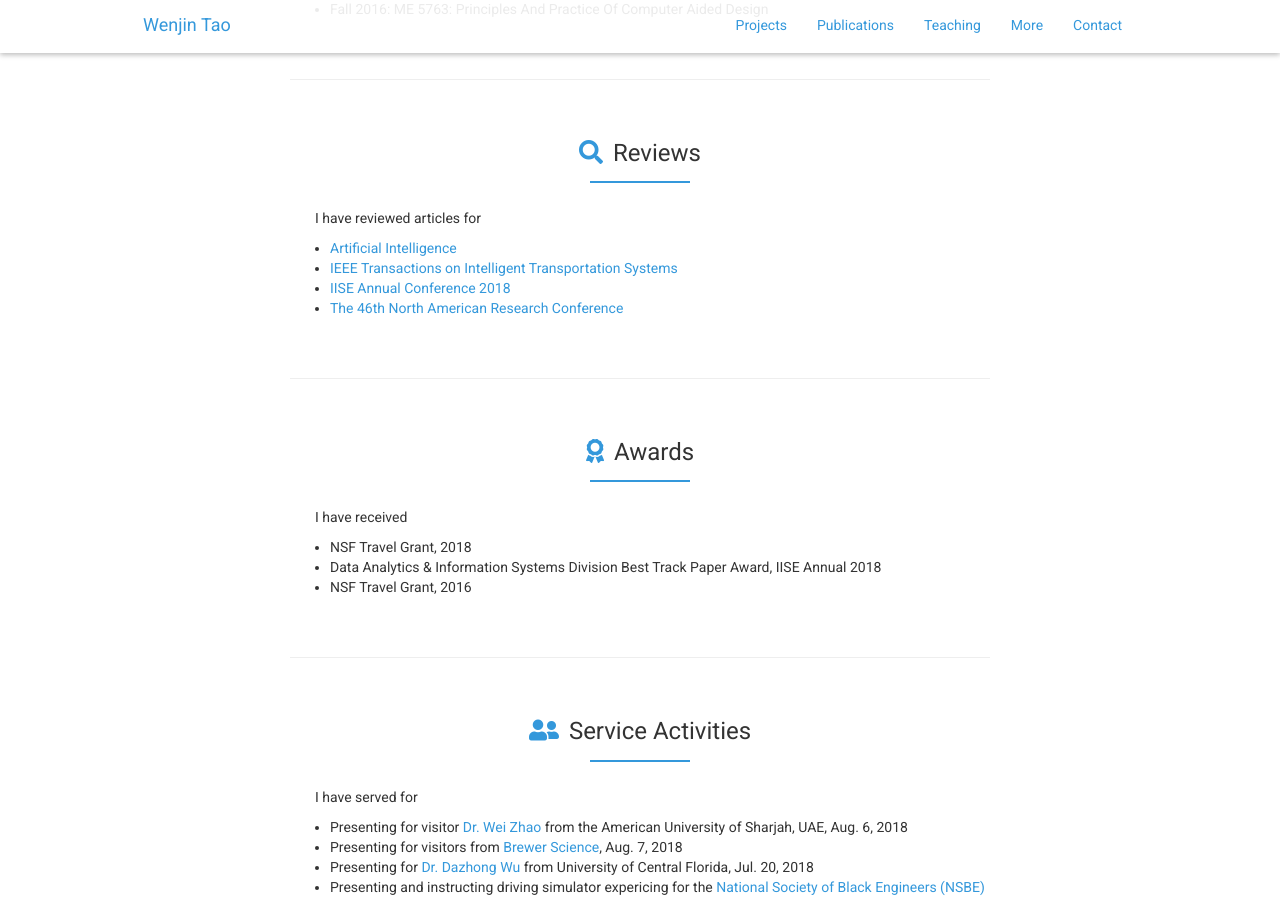
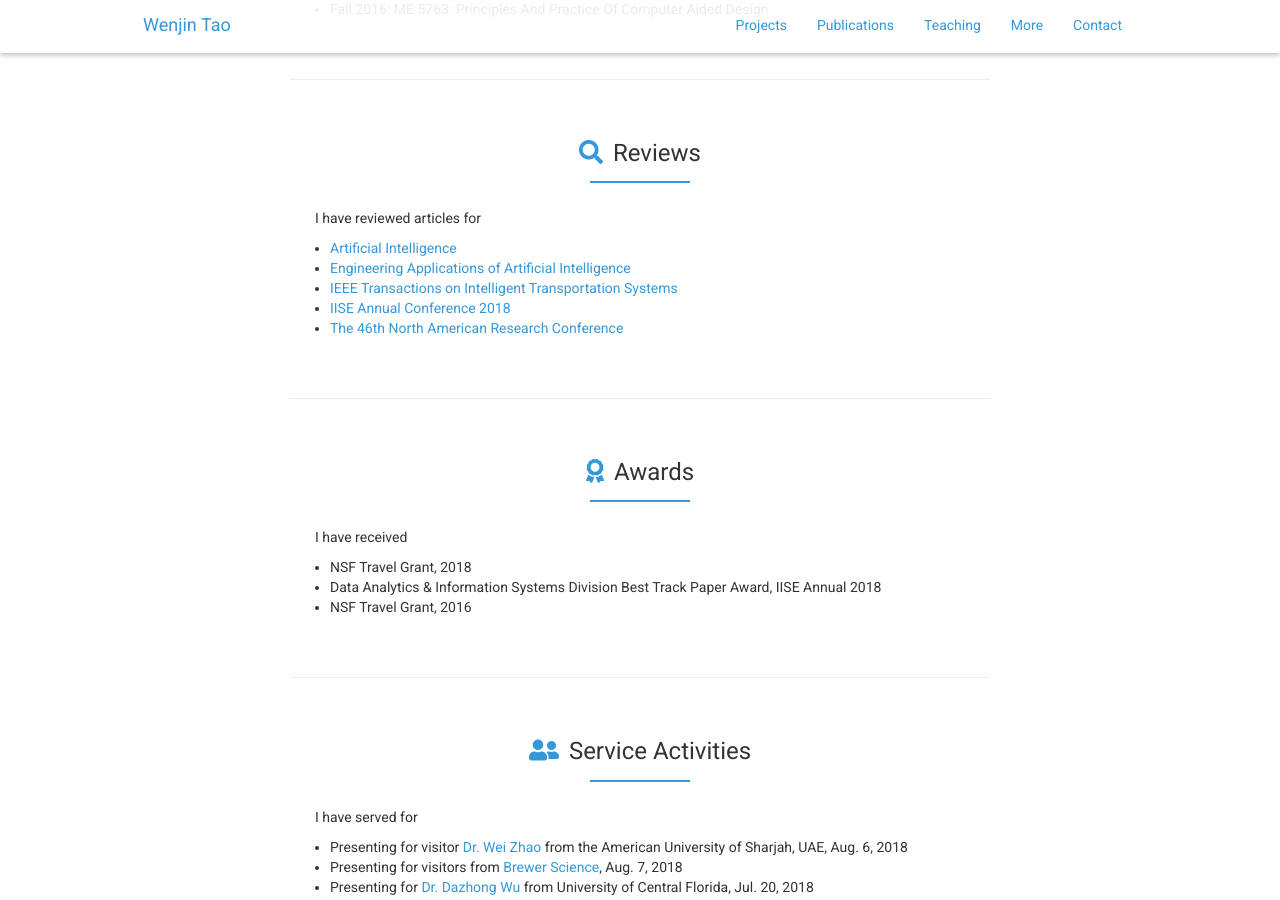
Before and after one commit to WenjinTao/WenjinTao.github.io, a Jekyll site: the page built from index.md, in a window 1280 px wide and 900 px high, scrolled down 3506 px. Built offline with Jekyll 4.4.1, drawn with Linux system fonts in a browser that asks for light colours; nearby versions of some CDN libraries; comment, search, counter and statistics services are not loaded; a style sheet for code colours, icons or effects is not loaded; some of the changed lines change nothing that is shown.

Commit message:
update index

```diff
--- a/index.md
+++ b/index.md
@@ -144,7 +144,7 @@ Lorem Ipsum is simply dummy text of the printing and typesetting industry. Lorem
 <h3><i class="fas fa-chalkboard-teacher"></i>Teaching</h3>
 </section>
 I am a teaching instructor for the following courses at Missouri University of Science and Technology
-- Fall 2018: [ME 5763: Computer Aided Design: Theory and Practice](https://me5763.github.io)
+- Fall 2018: [ME 5763: Computer Aided Design: Theory and Practice](https://me5763.github.io/lab)
 - Fall 2017: ME 5763: Principles And Practice Of Computer Aided Design
 - Fall 2016: ME 5763: Principles And Practice Of Computer Aided Design
 
@@ -156,6 +156,7 @@ I am a teaching instructor for the following courses at Missouri University of S
 </section>
 I have reviewed articles for
 - [Artificial Intelligence](https://publons.com/journal/947/artificial-intelligence)
+- [Engineering Applications of Artificial Intelligence](https://www.journals.elsevier.com/engineering-applications-of-artificial-intelligence)
 - [IEEE Transactions on Intelligent Transportation Systems](https://publons.com/journal/1368/ieee-transactions-on-intelligent-transportation-sy)
 - [IISE Annual Conference 2018](https://publons.com/journal/78635/iise-annual-conference)
 - [The 46th North American Research Conference](http://www.sme.org/namrc46/)
```
